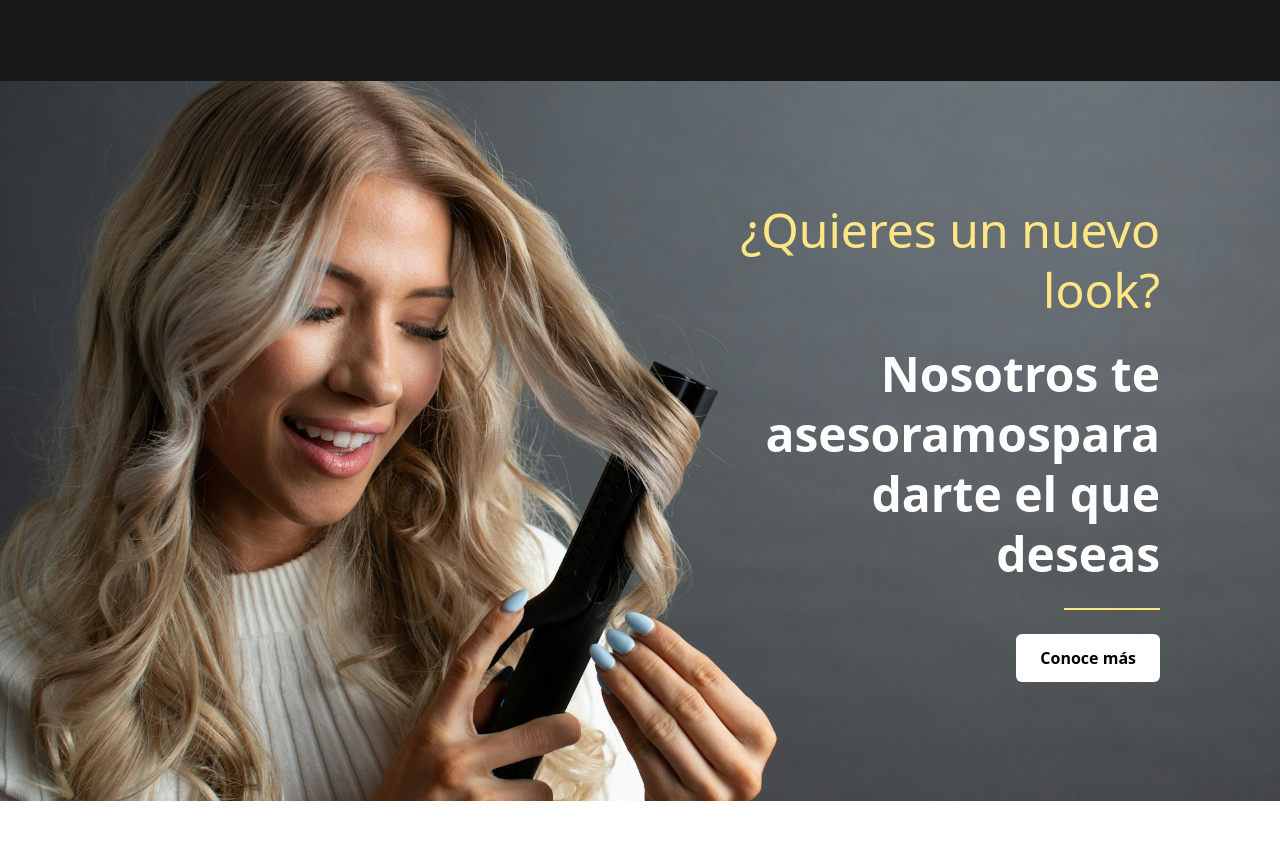
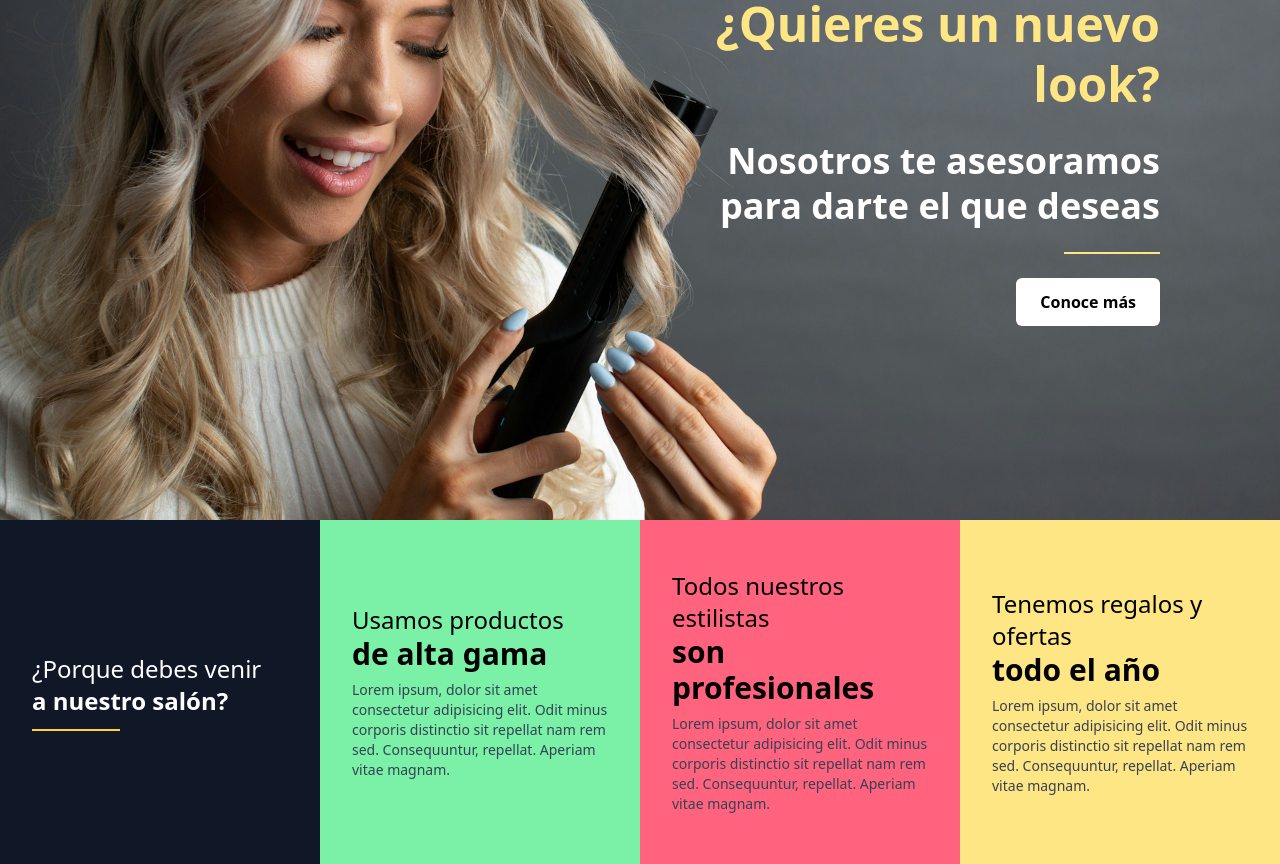
Before and after one commit to Abrahanpiloto/salon-de-belleza, a React (Vite) app: page / in a window 1280 px wide. Shown: the part 1800-2664 px from the top of the page. Before the commit the page ends 2601 px from the top, so only its background shows below. Built offline with nearby package versions, Linux system fonts and the light colour scheme.

Commit message:
se creo seccion InfoWhy

```diff
--- a/src/components/Consulting.jsx
+++ b/src/components/Consulting.jsx
@@ -44,7 +44,7 @@ const Consulting = () => {
                 sm:text-3xl
                 md:text-5xl
                 lg:text-5xl
-                font-light
+                font-bold
                 leading-snug
                 md:leading-tight
                 text-amber-200
@@ -58,8 +58,8 @@ const Consulting = () => {
                 text-3xl
                 sm:text-4xl
                 md:text-6xl
-                lg:text-5xl
-                font-extrabold
+                lg:text-4xl
+                font-bold
                 leading-relaxed
                 md:leading-tight
                 text-white
@@ -68,7 +68,7 @@ const Consulting = () => {
               "
               >
                 Nosotros te asesoramos
-                <br className="block sm:hidden" />
+                <br />
                 para darte el que deseas
               </h2>
 
--- /dev/null
+++ b/src/components/InfoWhy.jsx
@@ -0,0 +1,59 @@
+import React from "react";
+
+const InfoWhy = () => {
+  return (
+    <div className="grid grid-cols-4 grid-rows-1 gap-0">
+      <div className="bg-gray-900 text-white px-8 h-86 flex flex-col items-start justify-center">
+        <h1 className="text-2xl font-bold">
+          <span className="font-light">¿Porque debes venir</span> <br /> a
+          nuestro salón?
+        </h1>
+        <div className="w-22 h-0.5 bg-amber-300 mt-3"></div>
+      </div>
+      <div className="bg-green-300 px-8 flex flex-col items-start justify-center gap-2">
+        <h1>
+          {" "}
+          <span className="font-light text-2xl">
+            Usamos productos
+          </span> <br />{" "}
+          <span className="font-bold text-3xl">de alta gama</span>
+        </h1>
+        <p className="text-sm text-gray-700">
+          Lorem ipsum, dolor sit amet consectetur adipisicing elit. Odit minus
+          corporis distinctio sit repellat nam rem sed. Consequuntur, repellat.
+          Aperiam vitae magnam.
+        </p>
+      </div>
+      <div className="bg-rose-400 flex flex-col items-start px-8 justify-center gap-2">
+        <h1>
+          {" "}
+          <span className="font-light text-2xl">
+            Todos nuestros estilistas
+          </span>{" "}
+          <br /> <span className="font-bold text-3xl">son profesionales</span>
+        </h1>
+        <p className="text-sm text-gray-700">
+          Lorem ipsum, dolor sit amet consectetur adipisicing elit. Odit minus
+          corporis distinctio sit repellat nam rem sed. Consequuntur, repellat.
+          Aperiam vitae magnam.
+        </p>
+      </div>
+      <div className="bg-amber-200 flex flex-col items-start px-8 justify-center gap-2">
+        <h1>
+          {" "}
+          <span className="font-light text-2xl">
+            Tenemos regalos y ofertas
+          </span>{" "}
+          <br /> <span className="font-bold text-3xl">todo el año</span>
+        </h1>
+        <p className="text-sm text-gray-700">
+          Lorem ipsum, dolor sit amet consectetur adipisicing elit. Odit minus
+          corporis distinctio sit repellat nam rem sed. Consequuntur, repellat.
+          Aperiam vitae magnam.
+        </p>
+      </div>
+    </div>
+  );
+};
+
+export default InfoWhy;
--- a/src/components/ServicesGrid.jsx
+++ b/src/components/ServicesGrid.jsx
@@ -5,7 +5,7 @@ const ServicesGrid = () => {
     <section className="w-full min-h-screen">
       <div className="grid grid-cols-3 grid-rows-2 gap-0">
         {/* ---- CUADRO 1 IMAGEN ----- */}
-        <div className="h-68">
+        <div className="h-68 bg-green-300">
           {/* imagen desktop */}
           <img
             src="/servicio-peluqueria.jpg"
@@ -63,7 +63,7 @@ const ServicesGrid = () => {
       </div>
 
       {/* === MÉTRICAS === */}
-      <div className="w-full h-82 justify-center items-center flex bg-neutral-900 text-white py-10">
+      {/* <div className="w-full h-82 justify-center items-center flex bg-neutral-900 text-white py-10">
         <div className="max-w-6xl mx-auto grid grid-cols-2 md:grid-cols-4 gap-8 text-center">
           <div>
             <div className="text-2xl font-bold">571</div>
@@ -85,7 +85,7 @@ const ServicesGrid = () => {
             <p className="text-sm text-gray-400">BEAUTY STYLES</p>
           </div>
         </div>
-      </div>
+      </div> */}
     </section>
   );
 };
--- a/src/pages/HomePage.jsx
+++ b/src/pages/HomePage.jsx
@@ -3,6 +3,7 @@ import React from "react";
 import ServicesGrid from "../components/ServicesGrid";
 import Consulting from "../components/Consulting";
 import Hero2 from "../components/Hero2";
+import InfoWhy from "../components/InfoWhy";
 
 const HomePage = () => {
   return (
@@ -11,6 +12,7 @@ const HomePage = () => {
       <Hero2 />
       <ServicesGrid />
       <Consulting />
+      <InfoWhy />
     </div>
   );
 };
```
Also changed, not shown: public/logo-mobile-mejorada.png (added).
